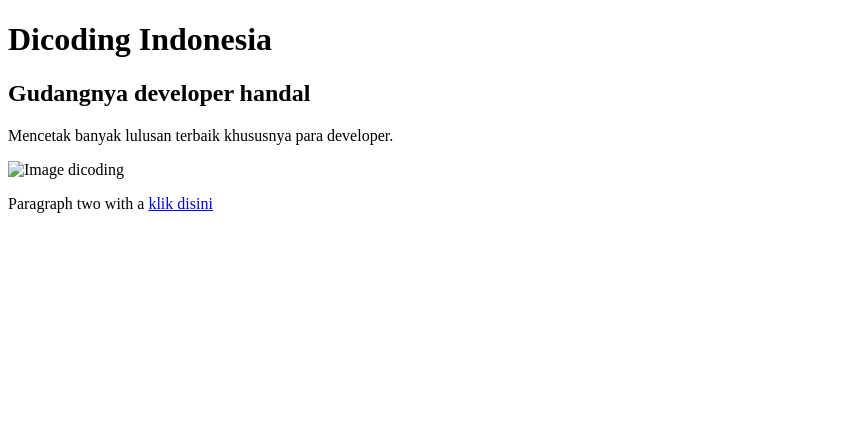
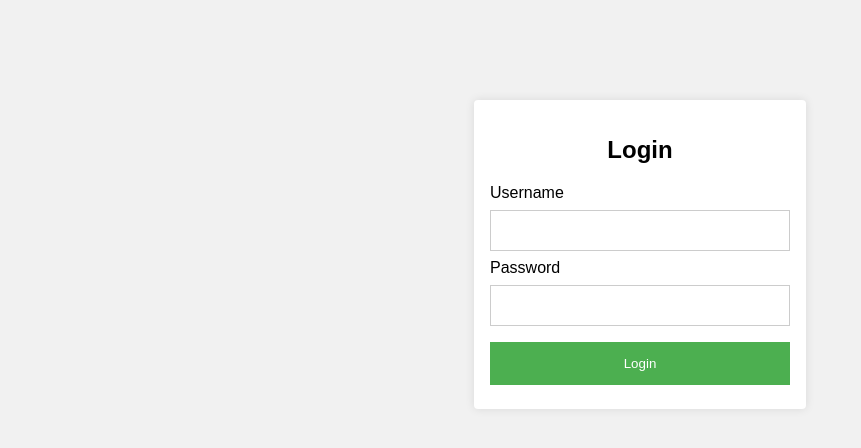
Before and after one commit to kayabot/kayabot.github.io, a plain HTML site: page index.html in a window 1280 px wide. Shown: the whole page, without its empty margins (0-861 px from the left). Drawn offline with Linux system fonts and the light colour scheme.

Commit message:
update v2

```diff
--- a/index.html
+++ b/index.html
@@ -1,15 +1,64 @@
 <!DOCTYPE html>
 <html>
-  <head>
-    <title>Dicoding Indonesia Website</title>
-  </head>
-  <body>
-    <main>
-      <h1>Dicoding Indonesia</h1>
-      <h2>Gudangnya developer handal</h2>
-      <p>Mencetak banyak lulusan terbaik khususnya para developer.</p>
-      <img src="logo_dicoding.png" alt="Image dicoding" />
-      <p>Paragraph two with a <a href="https://dicoding.com">klik disini</a></p>
-    </main>
-  </body>
+<head>
+  <title>Login Page</title>
+  <style>
+    body {
+      font-family: Arial, sans-serif;
+      background-color: #f1f1f1;
+    }
+
+    .container {
+      width: 300px;
+      padding: 16px;
+      background-color: #fff;
+      margin: 0 auto;
+      margin-top: 100px;
+      border-radius: 4px;
+      box-shadow: 0 0 10px rgba(0, 0, 0, 0.1);
+    }
+
+    h2 {
+      text-align: center;
+    }
+
+    input[type="text"],
+    input[type="password"] {
+      width: 100%;
+      padding: 12px 20px;
+      margin: 8px 0;
+      display: inline-block;
+      border: 1px solid #ccc;
+      box-sizing: border-box;
+    }
+
+    button {
+      background-color: #4CAF50;
+      color: white;
+      padding: 14px 20px;
+      margin: 8px 0;
+      border: none;
+      cursor: pointer;
+      width: 100%;
+    }
+
+    button:hover {
+      opacity: 0.8;
+    }
+  </style>
+</head>
+<body>
+  <div class="container">
+    <h2>Login</h2>
+    <form action="/login" method="post">
+      <label for="username">Username</label>
+      <input type="text" id="username" name="username" required>
+
+      <label for="password">Password</label>
+      <input type="password" id="password" name="password" required>
+
+      <button type="submit">Login</button>
+    </form>
+  </div>
+</body>
 </html>
```
